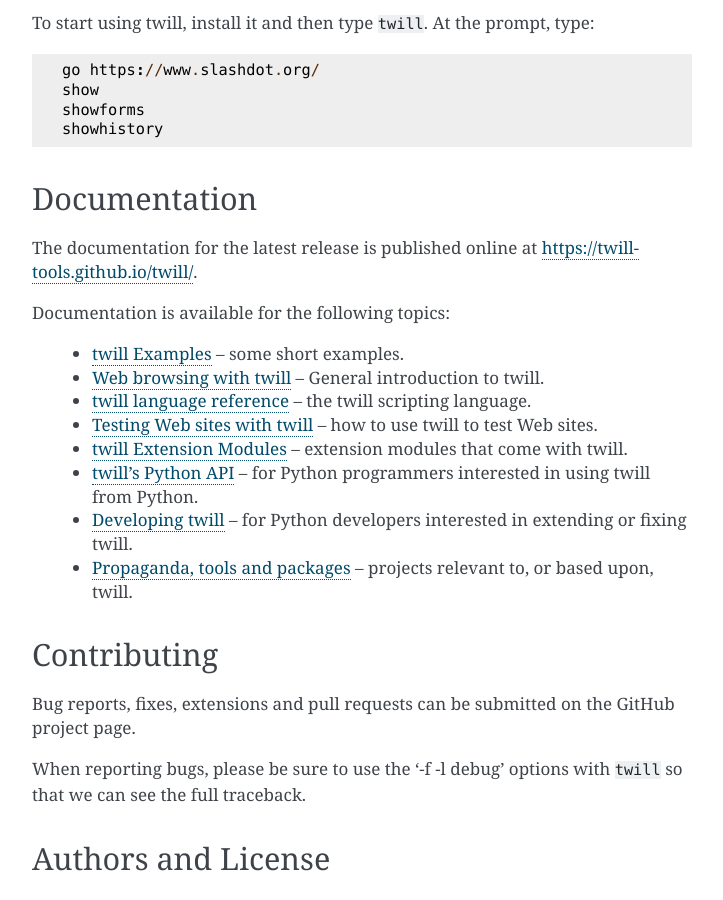
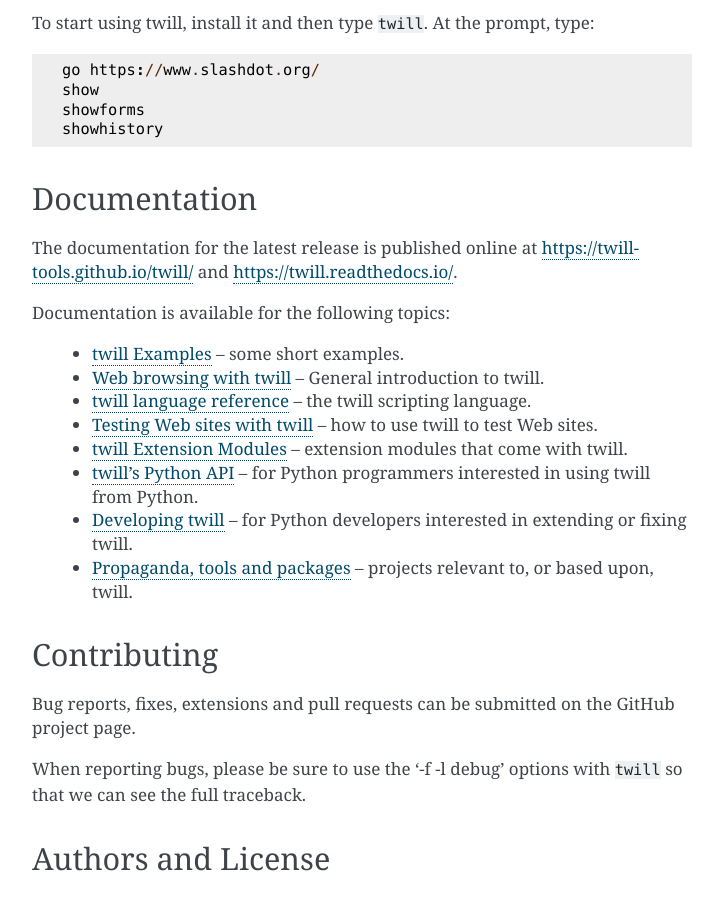
Before and after one commit to ctb/twill-legacy, a Sphinx documentation site: the page built from docs/overview.rst, in a window 1280 px wide and 900 px high, scrolled down 487 px. Shown: the whole window, without its empty margins (388-1111 px from the left). Built offline with Sphinx 7.4.7, drawn with Linux system fonts in a browser that asks for light colours.

```diff
--- a/docs/overview.rst
+++ b/docs/overview.rst
@@ -34,8 +34,8 @@ At the prompt, type::
 Documentation
 -------------
 
-The documentation for the latest release is published
-online at https://twill-tools.github.io/twill/.
+The documentation for the latest release is published online at
+https://twill-tools.github.io/twill/ and https://twill.readthedocs.io/.
 
 Documentation is available for the following topics:
 
```
Also changed, not shown: 1 other file.
